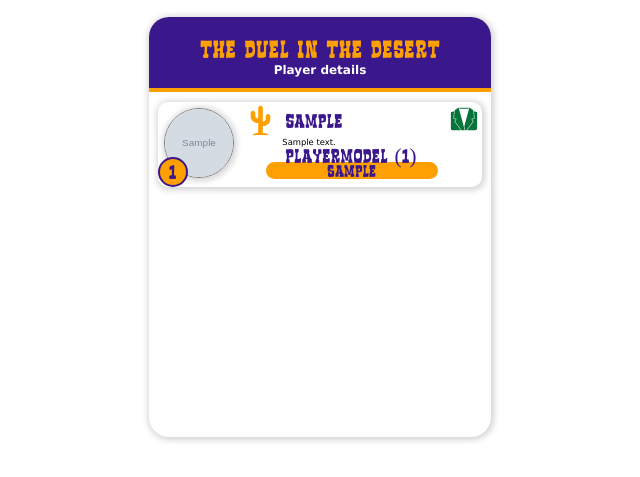
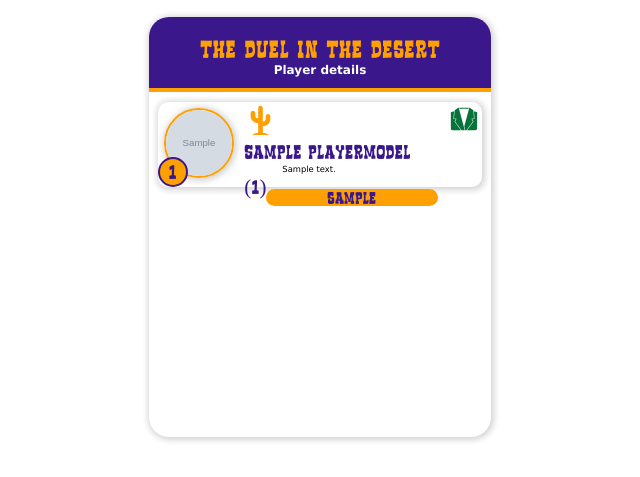
Before and after one commit to dmhburke/duelAppGIT, a Django app: page /catalog/tourplayers/ in a window 1280 px wide. Shown: the part 110-587 px from the top of the page, without its empty margins (320-960 px from the left). Run offline with Django 3.2, Linux system fonts and the light colour scheme; tables that the repository leaves empty hold one stand-in row (values such as "Sample post"); grey boxes marked "Sample" are stand-in pictures.

Commit message:
Fix player details CSS

```diff
--- a/catalog/static/css/styles.css
+++ b/catalog/static/css/styles.css
@@ -2154,7 +2154,6 @@ input[type=number]::-webkit-outer-spin-button {
   vertical-align: middle;
   height: 70px;
   width: 70px;
-  border: 1px solid grey;
   border-radius: 100%;
   margin: 2%;
 }
@@ -2202,10 +2201,11 @@ input[type=number]::-webkit-outer-spin-button {
 #detailsPlayerName {
   display: inline-block;
   vertical-align: middle;
-  height: 100%;
-  width: 80%;
-  line-height: 29px;
-  padding: 0px 5px;
+  height: 90%;
+  width: 85%;
+  line-height: 32px;
+  padding-left: 0px;
+  padding-bottom: 0px;
 }
 
 #contentDescription {
--- a/catalog/templates/tourPlayers.html
+++ b/catalog/templates/tourPlayers.html
@@ -14,7 +14,7 @@
   {% for player in active_players %}
 
   <div class="bigShadow" id="playerDetailsTile">
-    <img class="bigShadow" id="imgContainer" src="{{ player.image.url }}"><div class="duelText lightorangeBackground purpleBorder2 purpleText" style="line-height: 29px;" id=tourNumber>{{ player.tournum }}</div>
+    <img class="bigShadow lightorangeBorder2" id="imgContainer" src="{{ player.image.url }}"><div class="duelText lightorangeBackground purpleBorder2 purpleText" style="line-height: 29px;" id=tourNumber>{{ player.tournum }}</div>
     <div id="contentContainer">
       <div class="" id="contentHeader">
         <img id="tourIcon" src="{% static 'icons/cactusLogoOrange.svg' %}">
```
